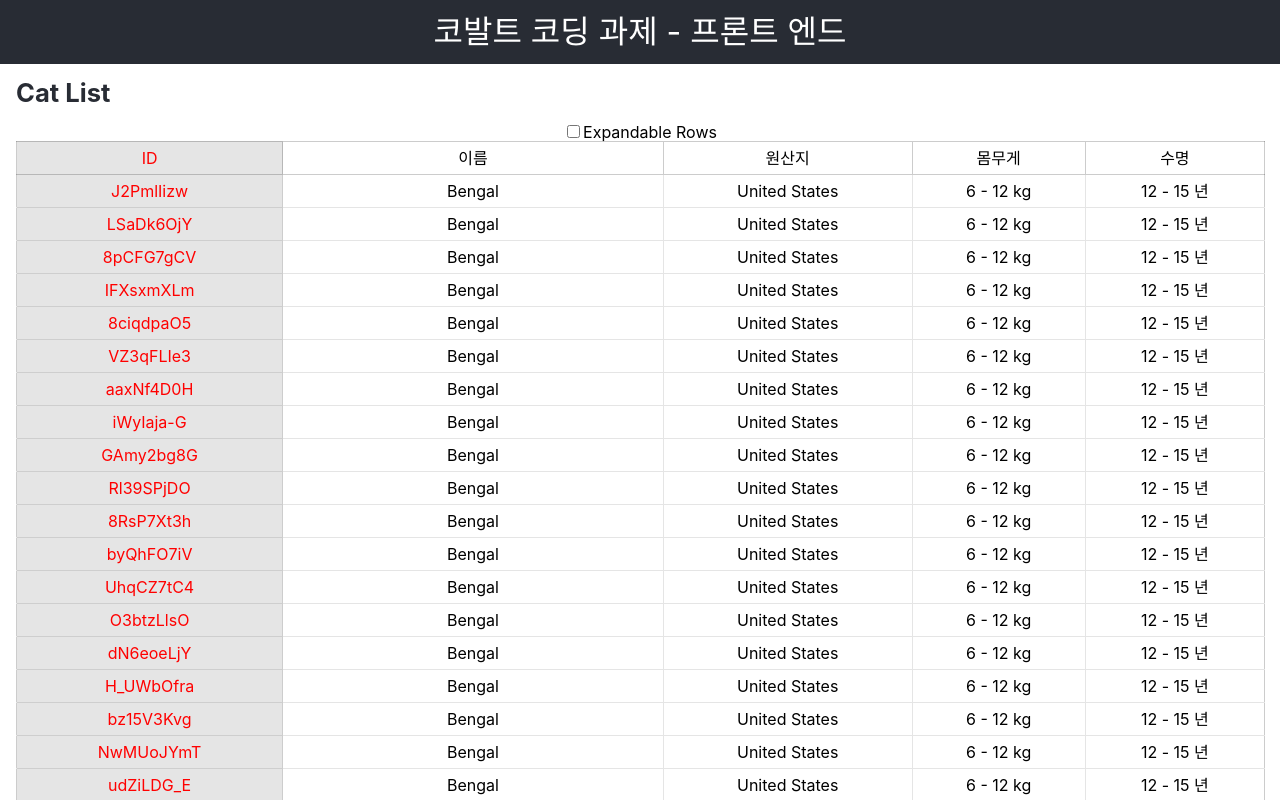
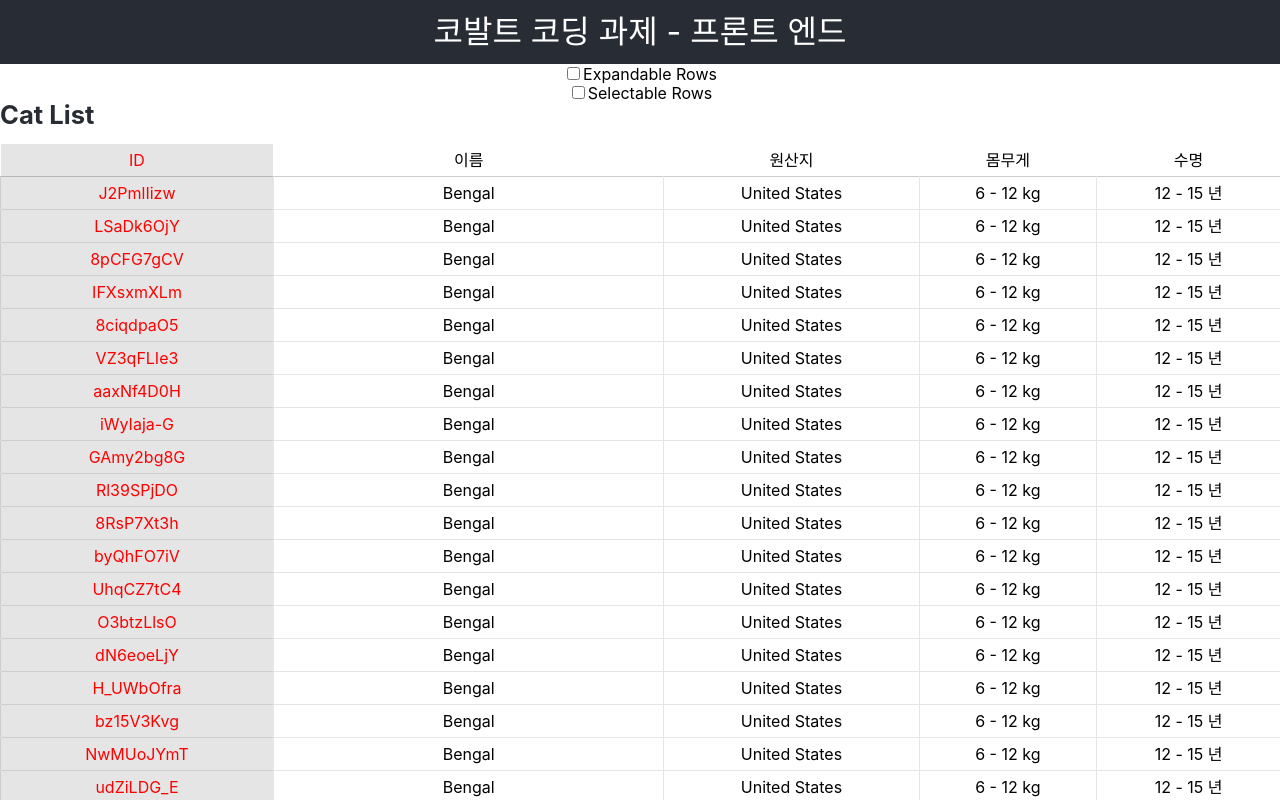
Before and after one commit to StellaKim1230/cobalt-interview-frontend-study, a React (Create React App) app: page / in a window 1280 px wide. Shown: the top 800 px of the page. Built offline with nearby package versions, Linux system fonts and the light colour scheme.

Commit message:
Add Selectable Rows.

```diff
--- a/src/App.tsx
+++ b/src/App.tsx
@@ -1,4 +1,4 @@
-import React from 'react';
+import React, { useState } from 'react';
 
 import Table from './components/Table'
 
@@ -35,20 +35,42 @@ const columns = [{
 }]
 
 function App() {
+  const [ expandableRows, setExpandableRows ] = useState(false)
+  const [ selectableRows, setSelectableRows ] = useState(false)
+  const [ isSelectAllDisable, setIsSelectAllDisable ] = useState(false)
+
   return (
     <div className="App">
       <header className="App-header">
         <h1>코발트 코딩 과제 - 프론트 엔드</h1>
       </header>
-      <main>
-        <Table
-          title="Cat List"
-          columns={columns}
-          dataSource={catDataSource}
-          expandable={true}
-          expandableKey='breeds.description'
-        />
-      </main>
+      <div>
+        <label>
+          <input type="checkbox" onChange={() => setExpandableRows(!expandableRows)} />
+          Expandable Rows
+        </label>
+      </div>
+      <div>
+        <label>
+          <input type="checkbox" onChange={() => setSelectableRows(!selectableRows)} />
+          Selectable Rows
+        </label>
+      </div>
+      {selectableRows && (
+        <label>
+          <input type="checkbox" onChange={() => setIsSelectAllDisable(!isSelectAllDisable)} />
+            Disable Select All Rows
+        </label>
+      )}
+      <Table
+        title="Cat List"
+        columns={columns}
+        data={catDataSource}
+        expandableRows={expandableRows}
+        expandableKey='breeds.description'
+        selectableRows={selectableRows}
+        isSelectAllDisable={isSelectAllDisable}
+      />
     </div>
   );
 }
--- a/src/components/Table.scss
+++ b/src/components/Table.scss
@@ -13,15 +13,14 @@
 }
 
 .TableHeader {
-  border: 1px solid rgba(0, 0, 0, 0.2);
+  border-bottom: 1px solid rgba(0, 0, 0, 0.2);
 }
 
 .TableHeader__th {
   padding: .5rem;
-  border-right: 1px solid rgba(0, 0, 0, 0.2);
 
-  &:last-child {
-    border-right: none;
+  &--disabled {
+    visibility: hidden;
   }
 }
 
--- a/src/components/Table.tsx
+++ b/src/components/Table.tsx
@@ -1,4 +1,4 @@
-import React, { FC, useState } from 'react'
+import React, { FC, useState, Fragment } from 'react'
 
 import cx from 'classnames'
 
@@ -11,46 +11,67 @@ import './Table.scss'
 interface Props {
   title: string
   columns: TableColumn[]
-  dataSource: any[]
-  expandable?: boolean
+  data: any[]
+  expandableRows?: boolean
   expandableKey?: string
+  selectableRows?: boolean
+  isSelectAllDisable?: boolean
 }
+
+const selectRowMap = new Map()
 
 const Table: FC<Props> = ({
   title,
   columns,
-  dataSource,
-  expandable,
+  data,
+  expandableRows,
   expandableKey,
+  selectableRows,
+  isSelectAllDisable,
 }) => {
-  const [ isExpandable, setIsExpandable ] = useState(false)
-  const [ isShowingExpandableContent, setIsShowingExpandableContent ] = useState(false)
-  const [ expandTdId, setExpandTdId ] = useState('')
+  // expandable rows
+  const [ isExpand, setIsExpand ] = useState(false)
+  const [ expandRow, setExpandRow ] = useState('')
 
-  const handleClickExpandTd = (e: React.MouseEvent, id: string) => {
-    setIsShowingExpandableContent(!isShowingExpandableContent)
-    setExpandTdId(id)
+  // selected rows
+  const [ isSelectAll, setIsSelectAll ] = useState(false)
+
+  const handleClickExpand = (e: React.MouseEvent, id: string) => {
+    setIsExpand(!isExpand)
+    setExpandRow(id)
   }
+
+  const toggleSelectRow = (e: React.ChangeEvent<HTMLInputElement>) => {
+    if (selectRowMap.get(e.target.value)) {
+      selectRowMap.delete(e.target.value)
+    } else {
+      selectRowMap.set(e.target.value, true)
+    }
+  }
+
+  const getSelectedItemCount = () => isSelectAll ? data.length : selectRowMap.size
 
   return (
     <>
       <h2 className="Table__title">{title}</h2>
-      {expandable && (
-        <>
-          <input
-            type="checkbox"
-            id="expandable"
-            name="expandable"
-            onChange={() => setIsExpandable(!isExpandable)}
-          />
-          <label htmlFor="expandable">Expandable Rows</label>
-        </>
-      )}
+      {getSelectedItemCount() !== 0 ? (
+        <div>{getSelectedItemCount()} items selected</div>
+      ) : null}
       <table className="Table">
         <thead className="TableHeader">
           <tr className="TableHeader__tr">
-            {isExpandable && (
+            {expandableRows && (
               <th className="TableHeader__th"></th>
+            )}
+            {selectableRows && (
+              <th className={cx("TableHeader__th", {
+                "TableHeader__th--disabled": isSelectAllDisable,
+              })}>
+                <input
+                  type="checkbox"
+                  onChange={() => setIsSelectAll(!isSelectAll)}
+                />
+              </th>
             )}
             {columns.map(({ key, title, className, style }) => (
               <th
@@ -64,33 +85,43 @@ const Table: FC<Props> = ({
           </tr>
         </thead>
         <tbody className="TableRow">
-          {dataSource.map(d => (
-            <>
+          {data.map(d => (
+            <Fragment key={d.id}>
               <tr className="TableRow__tr" key={d.id}>
-                {isExpandable && (
+                {expandableRows && (
                   <td
                     className={cx('TableRow__td', {
-                      'TableRow__td--expandable': isExpandable,
+                      'TableRow__td--expandable': expandableRows,
                     })}
-                    onClick={(e) => handleClickExpandTd(e, d.id)}
+                    onClick={(e) => handleClickExpand(e, d.id)}
                   >→</td>
+                )}
+                {selectableRows && (
+                  <td className="TableHeader__td">
+                    <input
+                      type="checkbox"
+                      value={d.id}
+                      onChange={(e) => toggleSelectRow(e)}
+                      checked={isSelectAll || selectRowMap.get(d.id)}
+                    />
+                  </td>
                 )}
                 {columns.map(({ dataIndex, render, style }) => (
                   <td
+                    key={dataIndex}
                     className="TableRow__td"
-                    key={dataIndex}
                     style={style}
                   >
                     {render ? render(get(d, dataIndex)) : get(d, dataIndex)}
                   </td>
                 ))}
               </tr>
-              {isShowingExpandableContent && expandTdId === d.id && (
+              {expandableRows && isExpand && expandRow === d.id && (
                 <tr className="TableRow__tr">
                   <td colSpan={Object.keys(d).length + 1}>{expandableKey ? get(d, expandableKey) : 'no content'}</td>
                 </tr>
               )}
-            </>
+            </Fragment>
           ))}
         </tbody>
       </table>
```
